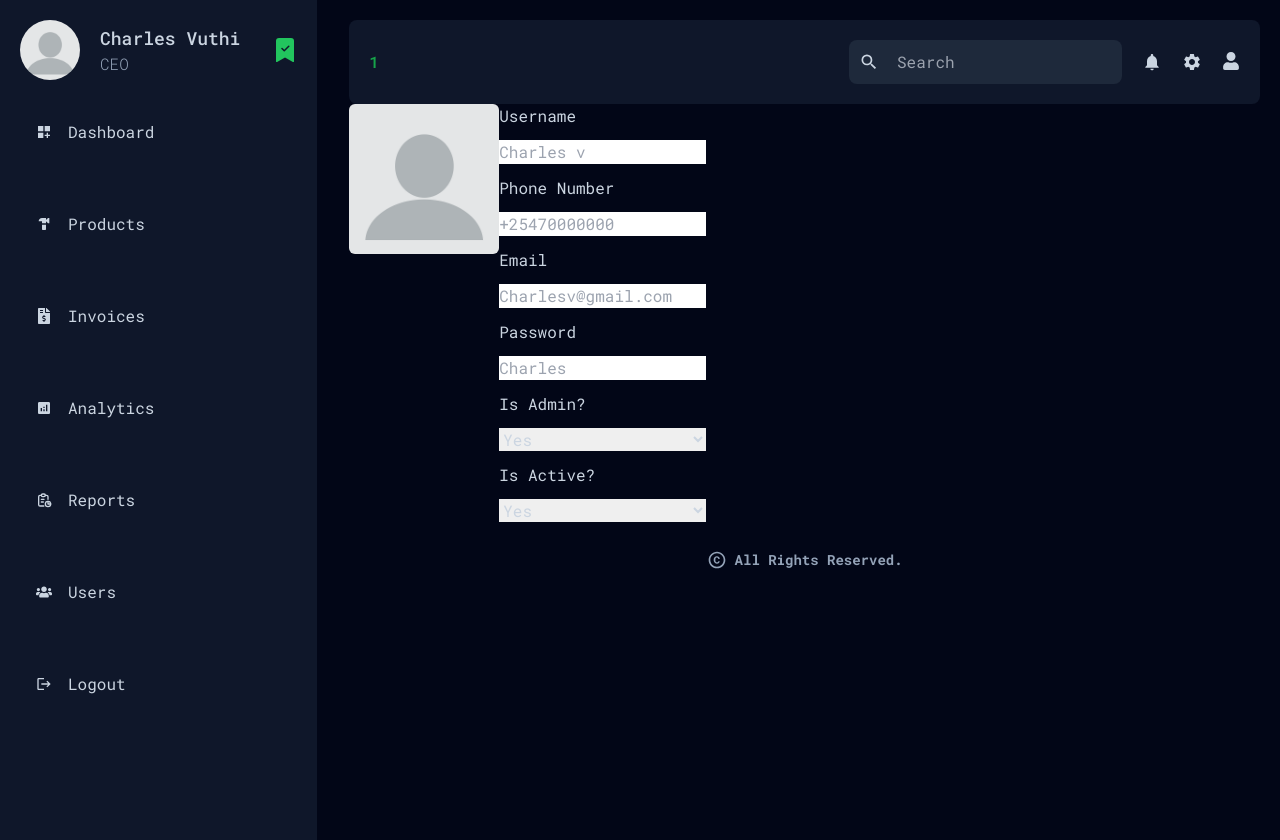
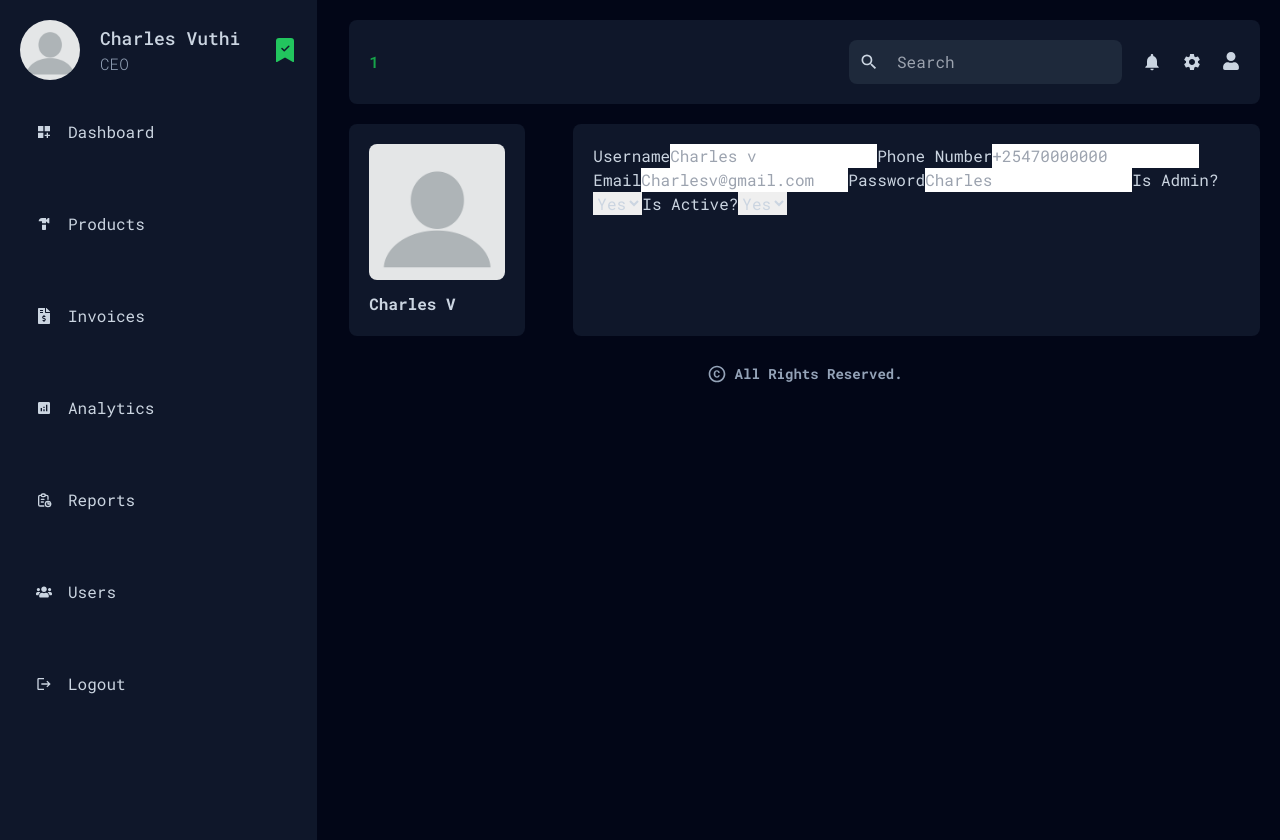
Before and after one commit to esthercate/Hardware-store-management, a Next.js app: page /dashboard/users/1 in a window 1280 px wide. Built offline with nearby package versions, Linux system fonts and the light colour scheme.

Commit message:
style form container

```diff
--- a/app/dashboard/users/[id]/page.jsx
+++ b/app/dashboard/users/[id]/page.jsx
@@ -3,11 +3,12 @@ import Image from 'next/image'
 
 const SingleUserPage = () => {
   return (
-    <div className='flex'>
-      <div>
-        <Image className='rounded-md' src='/profile.png' alt='profile picture' width='150' height='150' />
+    <div className='flex gap-12 mt-5'>
+      <div className='flex flex-col gap-3 bg-slate-900 p-5 rounded-lg font-bold'>
+        <Image className='flex-1 rounded-lg' src='/profile.png' alt='profile picture' width='300' height='300' />
+        <p>Charles V</p>
       </div>
-      <div className='flex flex-col gap-3'>
+      <div className='flex-3 bg-slate-900 p-5 rounded-lg'>
         <label>Username</label>
         <input type='text' name='username' placeholder='Charles v' />
         <label>Phone Number</label>
```
